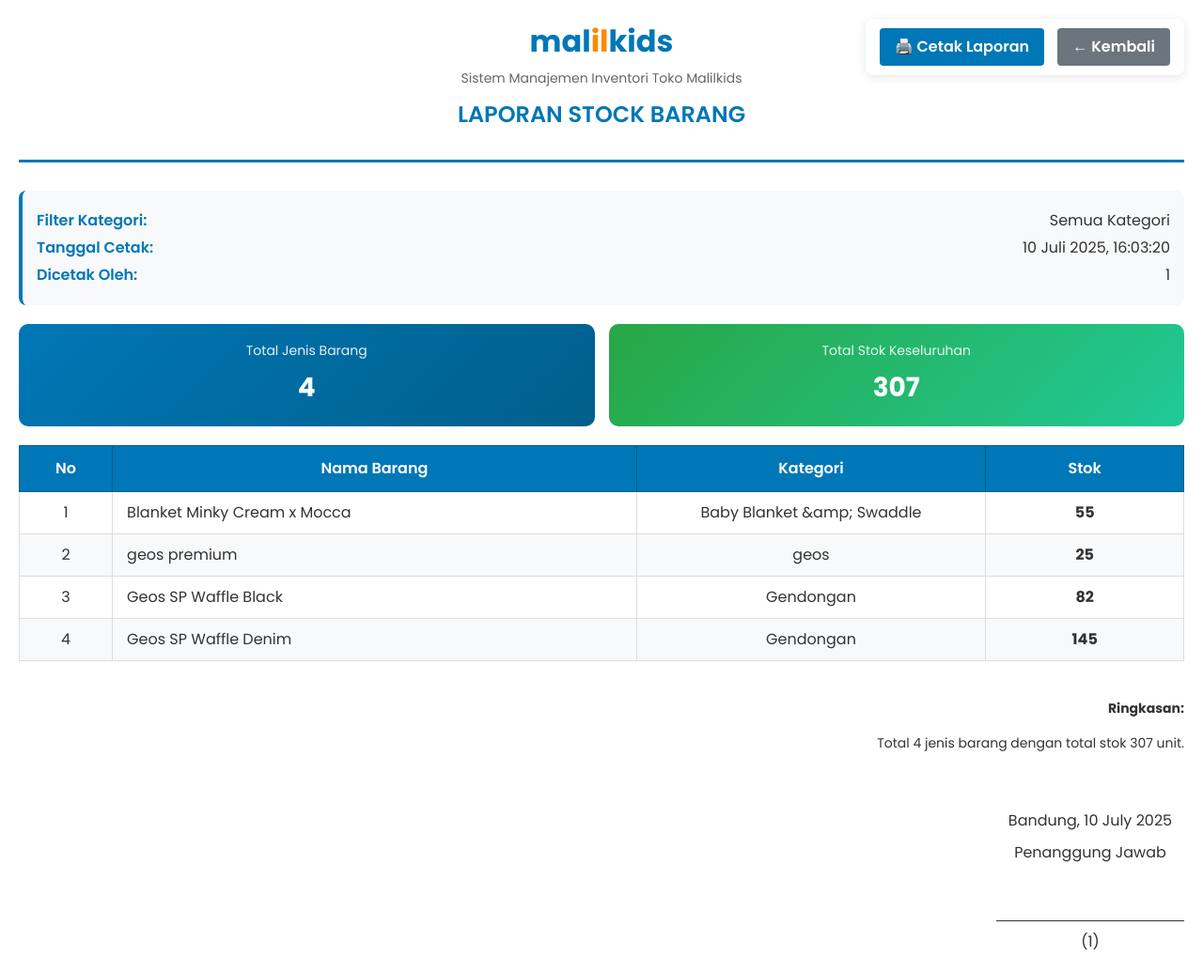
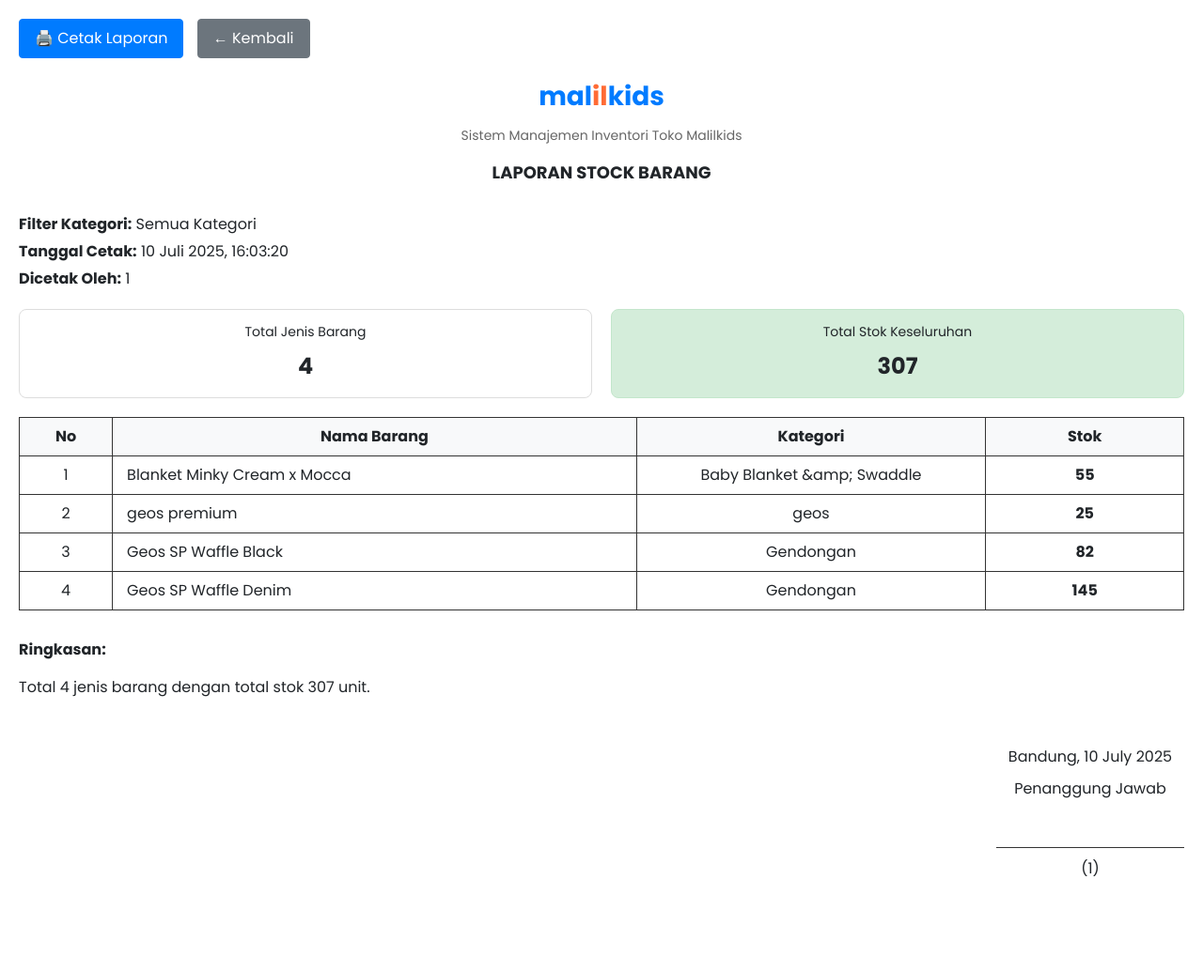
Before and after one commit to wandanvv/stokbarang-malilkids, a PHP site: page /stok/cetaklaporan_stok.php in a window 1280 px wide. Shown: the whole page at 94% size. After the commit the page ends 933 px from the top, so only its background shows below. Run offline with PHP 8.4, Linux system fonts and the light colour scheme; a user stored in the database is signed in; data comes from the database, SQL or seed files in the repository.

Commit message:
feat: add cetak laporan stok barang

```diff
--- a/cek.php
+++ b/cek.php
@@ -1,13 +1,31 @@
 <?php
-
+// Pastikan session dimulai
 if (session_status() == PHP_SESSION_NONE) {
     session_start();
 }
 
 // Cek apakah user sudah login
-if(!isset($_SESSION['log']) || $_SESSION['log'] !== 'True') {
-    // Redirect ke login.php di folder auth
-    header('location:auth/login.php');
+if(!isset($_SESSION['log']) || $_SESSION['log'] !== 'True'){
+    header('location:../login/');
     exit();
 }
+
+// Pastikan username ada di session, jika tidak ada ambil dari database
+if(!isset($_SESSION['username']) || empty($_SESSION['username'])){
+    if(isset($_SESSION['user_id']) && !empty($_SESSION['user_id'])){
+        // Ambil username dari database berdasarkan user_id
+        $user_id = $_SESSION['user_id'];
+        $query = mysqli_query($conn, "SELECT username FROM user WHERE iduser='$user_id'");
+
+        if($query && mysqli_num_rows($query) > 0){
+            $user_data = mysqli_fetch_assoc($query);
+            $_SESSION['username'] = $user_data['username'];
+        } else {
+            // Jika tidak ditemukan, set default
+            $_SESSION['username'] = 'User';
+        }
+    } else {
+        $_SESSION['username'] = 'User';
+    }
+}
 ?>
--- a/stok/cetaklaporan_stok.php
+++ b/stok/cetaklaporan_stok.php
@@ -45,216 +45,49 @@
     <title>Laporan Stock Barang - Malilkids</title>
     <link rel="stylesheet" href="../css/bootstrap.css" />
     <link href="https://fonts.googleapis.com/css?family=Poppins:400,600,700&display=swap" rel="stylesheet" />
-
     <style>
-        body {
-            font-family: 'Poppins', sans-serif;
-            background: white;
-            color: #333;
-            margin: 0;
-            padding: 20px;
+        /* Print Styles */
+        @media print {
+            .no-print { display: none !important; }
+            body { font-family: 'Arial', sans-serif; }
+            .print-header { border-bottom: 2px solid #333; padding-bottom: 20px; margin-bottom: 20px; }
+            .report-table { width: 100%; border-collapse: collapse; margin-top: 20px; }
+            .report-table th, .report-table td { border: 1px solid #333; padding: 8px; text-align: center; }
+            .report-table th { background-color: #f0f0f0; }
         }
 
-        .print-header {
-            text-align: center;
-            margin-bottom: 30px;
-            border-bottom: 3px solid #0077b6;
-            padding-bottom: 20px;
-        }
+        /* Screen Styles */
+        body { font-family: 'Poppins', sans-serif; margin: 20px; }
+        .print-controls { margin-bottom: 20px; }
+        .btn { padding: 8px 16px; margin-right: 10px; text-decoration: none; display: inline-block; border-radius: 4px; }
+        .btn-primary { background-color: #007bff; color: white; }
+        .btn-secondary { background-color: #6c757d; color: white; }
 
-        .company-name {
-            font-size: 32px;
-            font-weight: 700;
-            margin-bottom: 5px;
-        }
+        .print-header { text-align: center; margin-bottom: 30px; }
+        .company-name { font-size: 28px; font-weight: bold; }
+        .text-blue { color: #007bff; }
+        .text-orange { color: #ff6b35; }
+        .company-info { font-size: 14px; color: #666; margin: 10px 0; }
+        .report-title { font-size: 18px; font-weight: bold; margin-top: 15px; }
 
-        .text-blue { color: #0077b6 !important; }
-        .text-orange { color: #ff8800 !important; }
+        .report-info { margin-bottom: 20px; }
+        .info-row { margin: 5px 0; }
+        .info-label { font-weight: bold; }
 
-        .company-info {
-            font-size: 14px;
-            color: #666;
-            margin-bottom: 10px;
-        }
+        .summary-cards { display: flex; gap: 20px; margin-bottom: 20px; }
+        .summary-card { flex: 1; padding: 15px; border: 1px solid #ddd; border-radius: 8px; text-align: center; }
+        .summary-card.success { background-color: #d4edda; border-color: #c3e6cb; }
+        .summary-card h3 { margin: 0 0 10px 0; font-size: 14px; }
+        .number { font-size: 24px; font-weight: bold; }
 
-        .report-title {
-            font-size: 24px;
-            font-weight: 600;
-            color: #0077b6;
-            margin: 10px 0;
-        }
+        .report-table { width: 100%; border-collapse: collapse; margin-top: 20px; }
+        .report-table th, .report-table td { border: 1px solid #333; padding: 8px; text-align: center; }
+        .report-table th { background-color: #f8f9fa; font-weight: bold; }
 
-        .report-info {
-            background: #f8f9fa;
-            padding: 15px;
-            border-radius: 8px;
-            margin: 20px 0;
-            border-left: 4px solid #0077b6;
-        }
-
-        .info-row {
-            display: flex;
-            justify-content: space-between;
-            margin: 5px 0;
-        }
-
-        .info-label {
-            font-weight: 600;
-            color: #0077b6;
-        }
-
-        .summary-cards {
-            display: grid;
-            grid-template-columns: repeat(auto-fit, minmax(250px, 1fr));
-            gap: 15px;
-            margin: 20px 0;
-        }
-
-        .summary-card {
-            background: linear-gradient(135deg, #0077b6, #005f8a);
-            color: white;
-            padding: 20px;
-            border-radius: 10px;
-            text-align: center;
-        }
-
-        .summary-card.success {
-            background: linear-gradient(135deg, #28a745, #20c997);
-        }
-
-        .summary-card h3 {
-            margin: 0 0 10px 0;
-            font-size: 14px;
-            opacity: 0.9;
-        }
-
-        .summary-card .number {
-            font-size: 28px;
-            font-weight: 700;
-            margin: 0;
-        }
-
-        .report-table {
-            width: 100%;
-            border-collapse: collapse;
-            margin: 20px 0;
-            background: white;
-        }
-
-        .report-table th {
-            background: #0077b6;
-            color: white;
-            padding: 12px 8px;
-            text-align: center;
-            font-weight: 600;
-            border: 1px solid #005f8a;
-        }
-
-        .report-table td {
-            padding: 10px 8px;
-            text-align: center;
-            border: 1px solid #ddd;
-            vertical-align: middle;
-        }
-
-        .report-table tbody tr:nth-child(even) {
-            background: #f8f9fa;
-        }
-
-        .report-table tbody tr:hover {
-            background: #e9f5fc;
-        }
-
-        .print-footer {
-            margin-top: 40px;
-            text-align: right;
-            font-size: 14px;
-        }
-
-        .signature-area {
-            margin-top: 60px;
-            text-align: right;
-        }
-
-        .signature-box {
-            display: inline-block;
-            text-align: center;
-            margin-left: 50px;
-        }
-
-        .signature-line {
-            border-top: 1px solid #333;
-            width: 200px;
-            margin: 60px auto 10px auto;
-        }
-
-        /* Print specific styles */
-        @media print {
-            body {
-                padding: 0;
-                margin: 0;
-            }
-
-            .no-print {
-                display: none !important;
-            }
-
-            .print-header {
-                break-inside: avoid;
-            }
-
-            .summary-cards {
-                break-inside: avoid;
-            }
-
-            .report-table {
-                break-inside: auto;
-            }
-
-            .report-table thead {
-                display: table-header-group;
-            }
-
-            .report-table tbody tr {
-                break-inside: avoid;
-            }
-        }
-
-        .print-controls {
-            position: fixed;
-            top: 20px;
-            right: 20px;
-            z-index: 1000;
-            background: white;
-            padding: 10px;
-            border-radius: 8px;
-            box-shadow: 0 2px 10px rgba(0,0,0,0.1);
-        }
-
-        .btn {
-            padding: 8px 16px;
-            margin: 0 5px;
-            border: none;
-            border-radius: 4px;
-            cursor: pointer;
-            font-weight: 600;
-            text-decoration: none;
-            display: inline-block;
-        }
-
-        .btn-primary {
-            background: #0077b6;
-            color: white;
-        }
-
-        .btn-secondary {
-            background: #6c757d;
-            color: white;
-        }
-
-        .btn:hover {
-            opacity: 0.9;
-        }
+        .print-footer { margin-top: 30px; }
+        .signature-area { margin-top: 50px; text-align: right; }
+        .signature-box { display: inline-block; text-align: center; min-width: 200px; }
+        .signature-line { border-top: 1px solid #333; margin: 50px 0 10px 0; }
     </style>
 </head>
 <body>
@@ -263,7 +96,7 @@
         <button onclick="window.print()" class="btn btn-primary">
             🖨️ Cetak Laporan
         </button>
-        <a href="stok.php" class="btn btn-secondary">
+        <a href="../stok.php" class="btn btn-secondary">
             ← Kembali
         </a>
     </div>
@@ -354,16 +187,8 @@
     </div>
 
     <script>
-        // Format tanggal Indonesia
-        function formatTanggal(date) {
-            const months = [
-                'Januari', 'Februari', 'Maret', 'April', 'Mei', 'Juni',
-                'Juli', 'Agustus', 'September', 'Oktober', 'November', 'Desember'
-            ];
-
-            const d = new Date(date);
-            return d.getDate() + ' ' + months[d.getMonth()] + ' ' + d.getFullYear();
-        }
+        // Auto print when page loads (optional)
+        // window.onload = function() { window.print(); }
     </script>
 </body>
 </html>
```
Also changed, not shown: auth/login.php (+2 -6 lines), stok/stok.php (+29 -9 lines), stok/style.css (added, +212 -0 lines).
